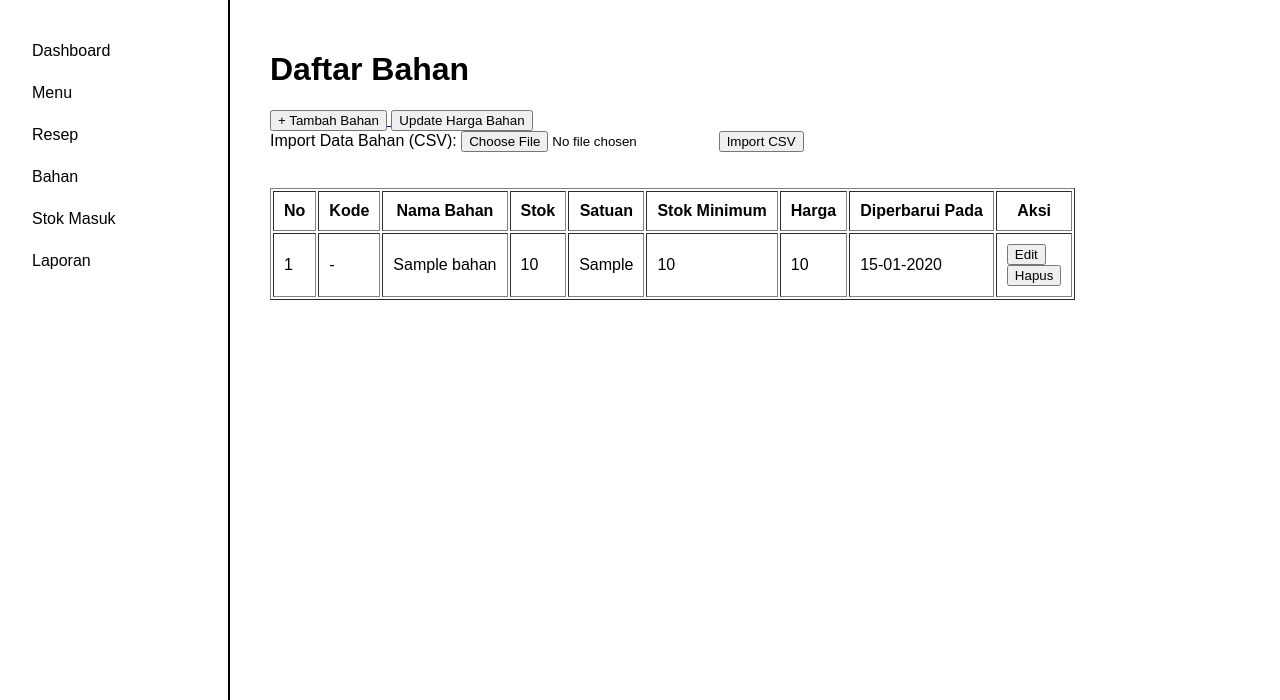
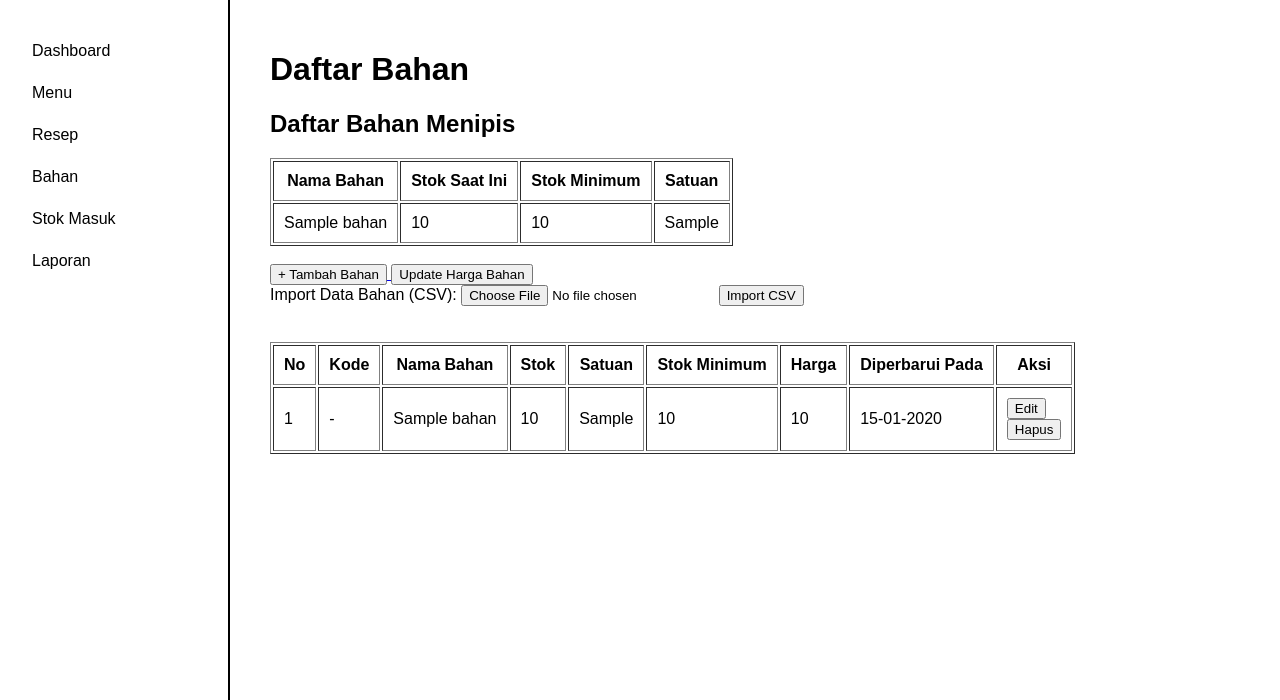
Before and after one commit to ashyaaurelia/sistem-cafe, a Laravel app: page /manajer/bahan in a window 1280 px wide. Shown: the part 100-800 px from the top of the page. Run offline with Laravel 12, Linux system fonts and the light colour scheme; tables that the repository leaves empty hold one stand-in row (values such as "Sample post"); parts of the project's set-up code (start-up, migrations or seed data) failed here and were passed over.

Commit message:
fitur stok dan stok minimum

```diff
--- a/app/Http/Controllers/BahanController.php
+++ b/app/Http/Controllers/BahanController.php
@@ -12,7 +12,9 @@ class BahanController extends Controller
     public function index()
     {
         $bahans = Bahan::all();
-        return view ('manajer.bahan.index', compact('bahans'));
+        $bahansMenipis = Bahan::whereRaw(
+            'CAST(stok AS DECIMAL(12,2)) <= CAST(stok_minimum AS DECIMAL(12,2))')->get();
+            return view('manajer.bahan.index', compact('bahans', 'bahansMenipis'));
     }
 
     // menampilkan form tambah bahan
--- a/resources/views/manajer/bahan/index.blade.php
+++ b/resources/views/manajer/bahan/index.blade.php
@@ -3,6 +3,31 @@
 @section('content')
 
 <h1>Daftar Bahan</h1>
+<h2>Daftar Bahan Menipis</h2>
+
+@if($bahansMenipis->count() > 0)
+    <table border="1" cellpadding="10">
+        <tr>
+            <th>Nama Bahan</th>
+            <th>Stok Saat Ini</th>
+            <th>Stok Minimum</th>
+            <th>Satuan</th>
+        </tr>
+
+        @foreach($bahansMenipis as $bahan)
+            <tr>
+                <td>{{ $bahan->nama }}</td>
+                <td>{{ $bahan->stok }}</td>
+                <td>{{ $bahan->stok_minimum }}</td>
+                <td>{{ $bahan->satuan }}</td>
+            </tr>
+        @endforeach
+    </table>
+@else
+    <p>Tidak ada bahan yang menipis</p>
+@endif
+
+<br>
 
 <a href="/manajer/bahan/tambah">
     <button>+ Tambah Bahan</button>
```
